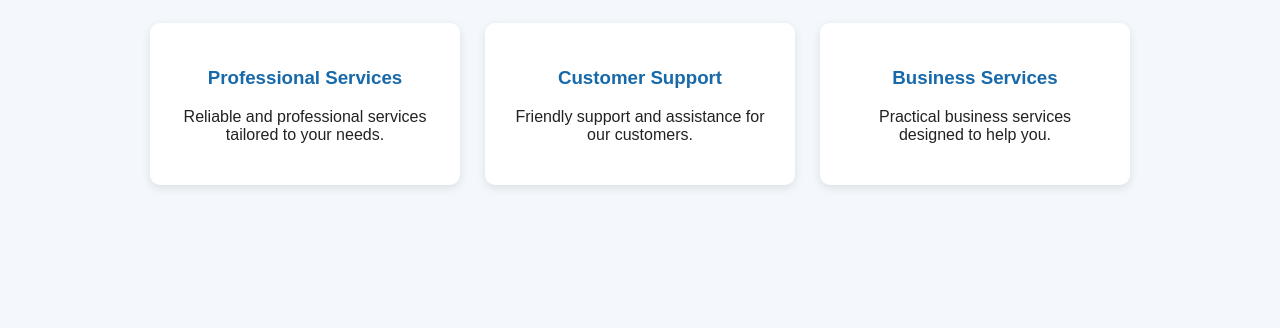
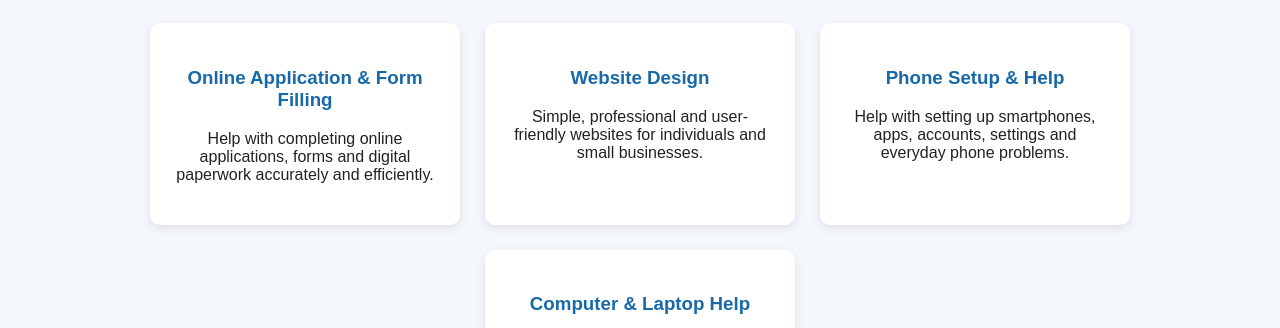
Before and after one commit to Mujahidharoun/Mujahidharoun.github.io, a plain HTML site: page index.html in a window 1280 px wide. Shown: the part 615-943 px from the top of the page. Drawn offline with Linux system fonts and the light colour scheme.

Commit message:
Revise services section in index.html
Updated service offerings and descriptions in the HTML.

```diff
--- a/index.html
+++ b/index.html
@@ -140,25 +140,29 @@
 
     <a class="button" href="#contact">Contact Us</a>
 </section>
-
 <section id="services">
     <h2>Our Services</h2>
 
     <div class="services">
 
         <div class="card">
-            <h3>Professional Services</h3>
-            <p>Reliable and professional services tailored to your needs.</p>
+            <h3>Online Application & Form Filling</h3>
+            <p>Help with completing online applications, forms and digital paperwork accurately and efficiently.</p>
         </div>
 
         <div class="card">
-            <h3>Customer Support</h3>
-            <p>Friendly support and assistance for our customers.</p>
+            <h3>Website Design</h3>
+            <p>Simple, professional and user-friendly websites for individuals and small businesses.</p>
         </div>
 
         <div class="card">
-            <h3>Business Services</h3>
-            <p>Practical business services designed to help you.</p>
+            <h3>Phone Setup & Help</h3>
+            <p>Help with setting up smartphones, apps, accounts, settings and everyday phone problems.</p>
+        </div>
+
+        <div class="card">
+            <h3>Computer & Laptop Help</h3>
+            <p>Support with computer and laptop setup, software, troubleshooting and everyday technical problems.</p>
         </div>
 
     </div>
```
